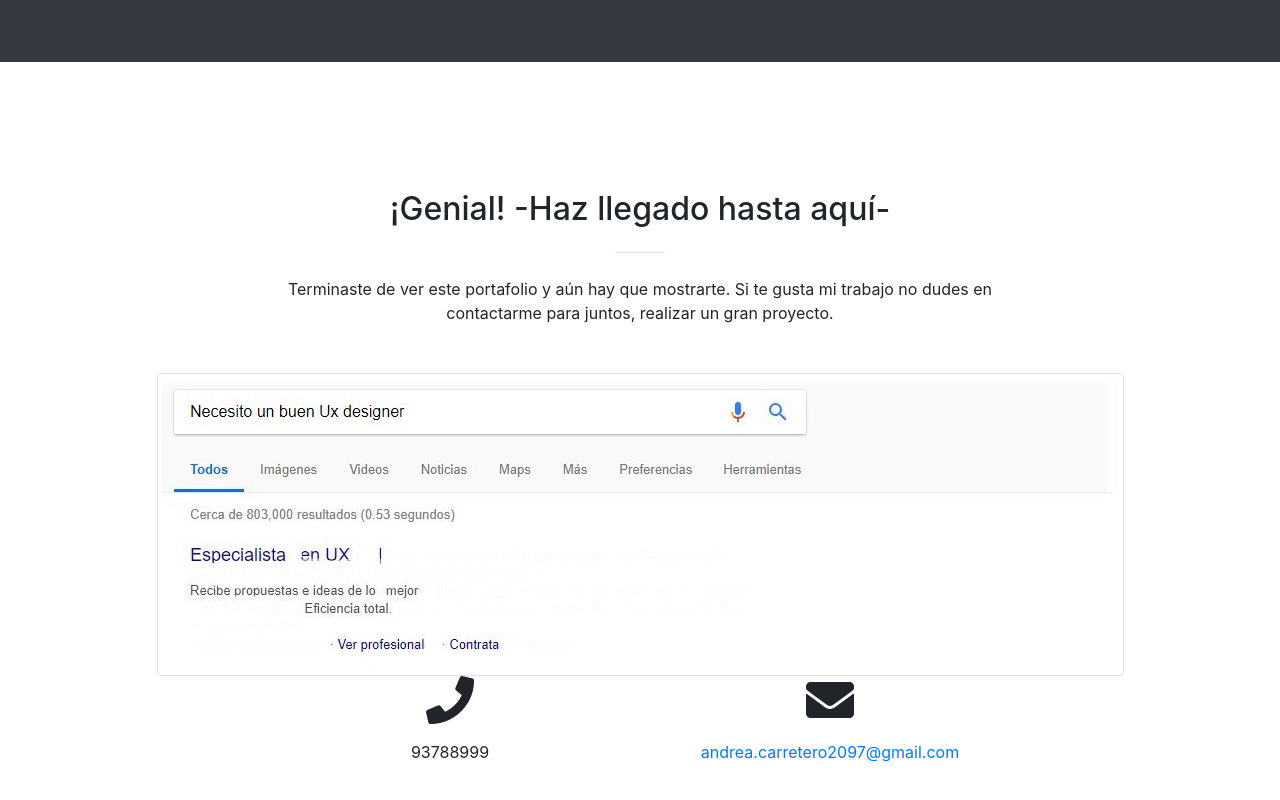
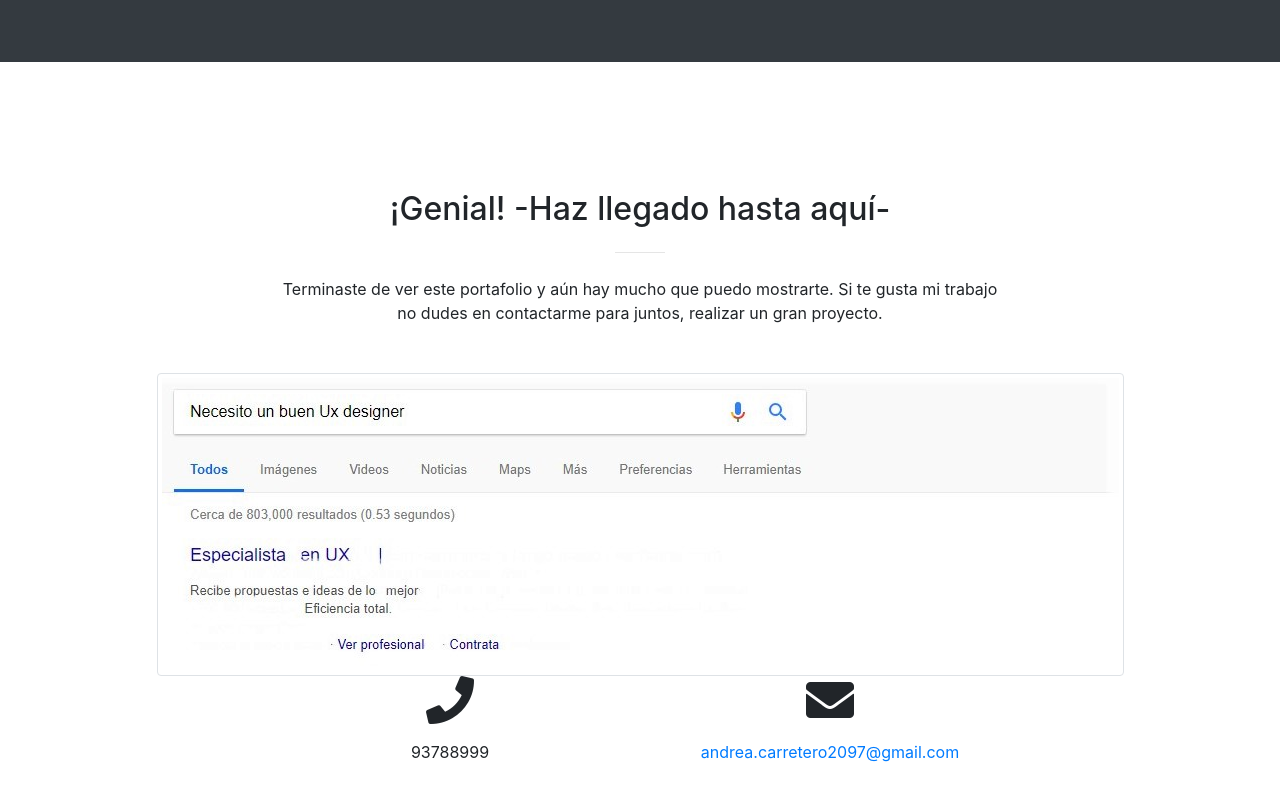
Before and after one commit to AndreaCarretero/portafolio, a website with bundled scripts: page index.html in a window 1280 px wide. Shown: the part 4143-4943 px from the top of the page. Built offline with nearby package versions, Linux system fonts and the light colour scheme.

```diff
--- a/index.html
+++ b/index.html
@@ -243,7 +243,7 @@
         <div class="col-lg-8 mx-auto text-center">
           <h2 class="section-heading">¡Genial! -Haz llegado hasta aquí-</h2>
           <hr class="my-4">
-          <p class="mb-5"> Terminaste de ver este portafolio y aún hay que mostrarte. Si te  gusta mi trabajo no dudes en contactarme para juntos, realizar un gran proyecto.  </p>
+          <p class="mb-5"> Terminaste de ver este portafolio y aún hay mucho que puedo  mostrarte. Si te  gusta mi trabajo no dudes en contactarme para juntos, realizar un gran proyecto.  </p>
         </div>
       </div>
       <div class="text-center">
```
